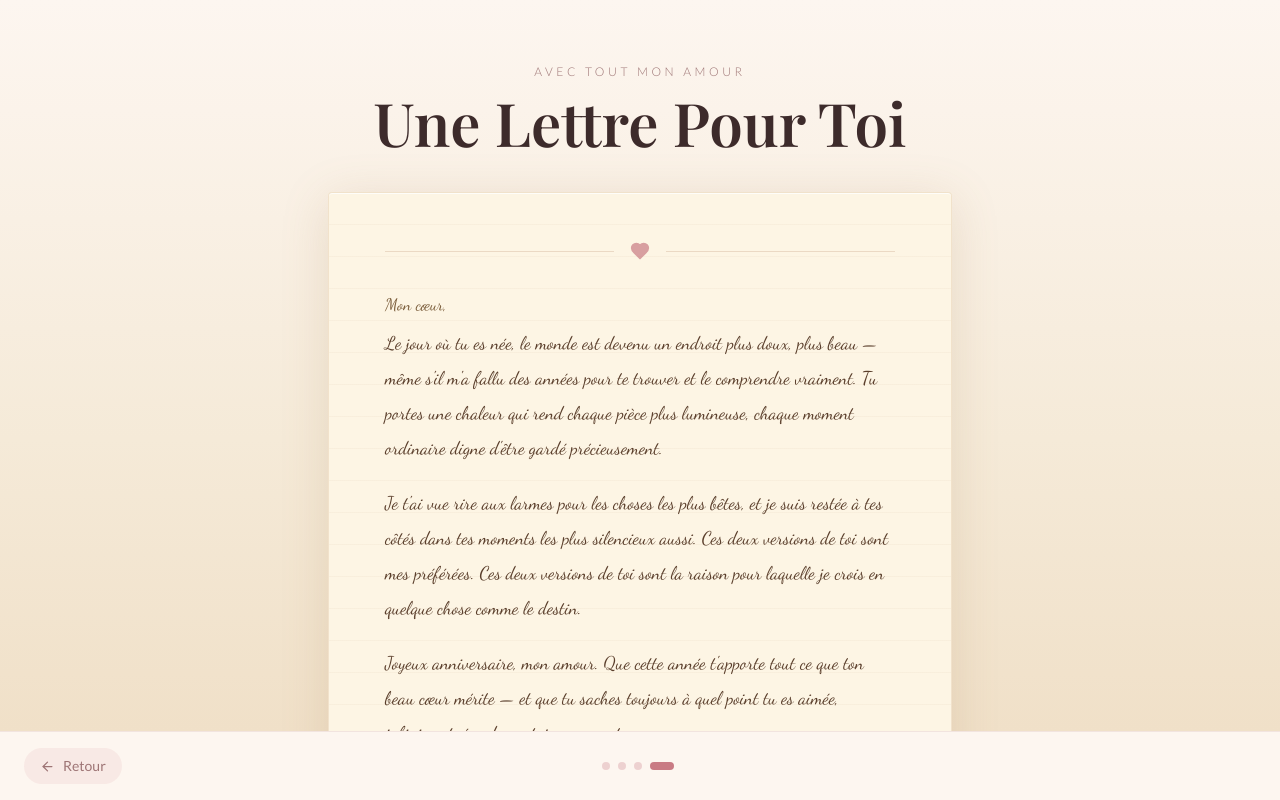
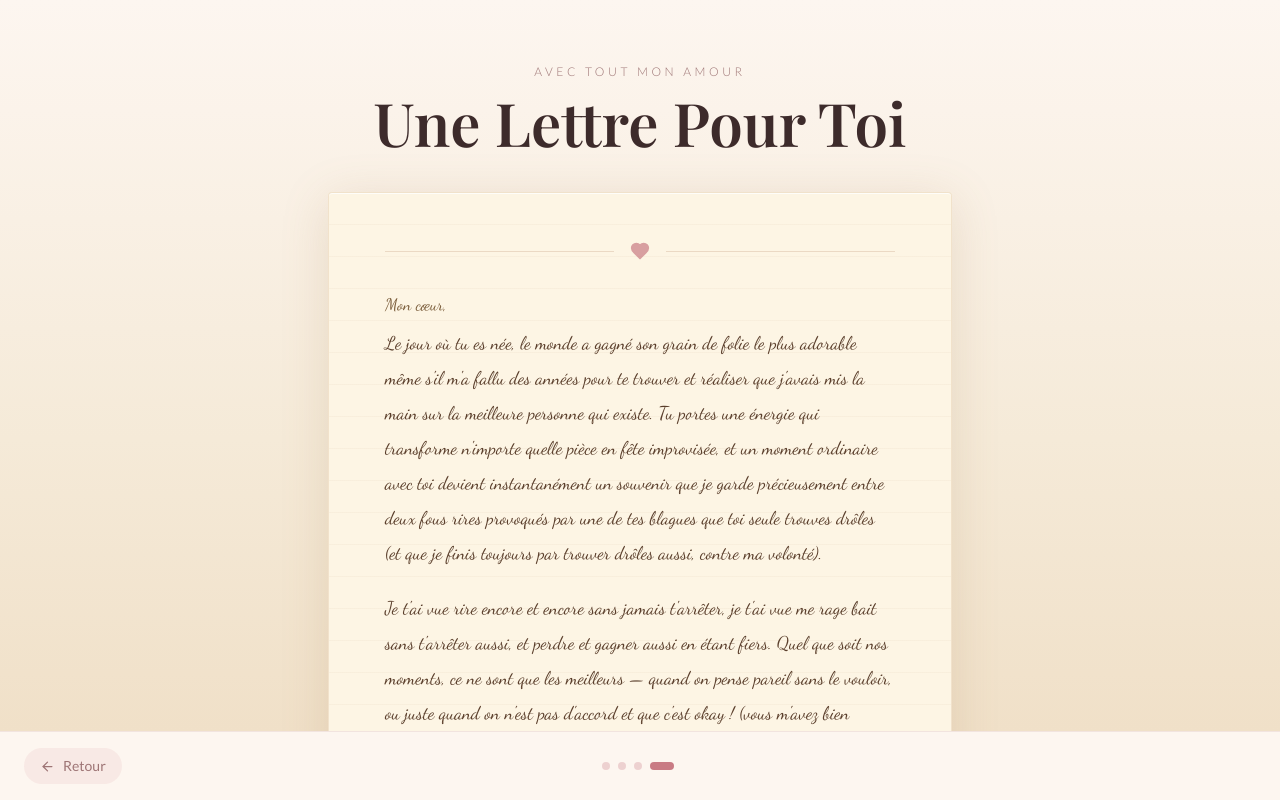
Before and after one commit to Bendo78/birthday-website, a React (Vite) app: page / in a window 1280 px wide. Both pictures are taken after a click on the button 670 px from the left and 766 px from the top of the page. Built offline with nearby package versions, Linux system fonts and the light colour scheme; a web font is replaced by a local one.

Commit message:
Update App.tsx

```diff
--- a/src/app/App.tsx
+++ b/src/app/App.tsx
@@ -431,16 +431,15 @@ function PageLetter({ onOpenGift }: { onOpenGift: () => void }) {
           <div className="relative z-10">
             <p className="mb-2" style={{ fontFamily: "'Dancing Script', cursive", fontSize: "1.05rem", color: "#7a5c3a" }}>Mon cœur,</p>
             <p className="leading-loose mb-5" style={{ fontFamily: "'Dancing Script', cursive", fontSize: "1.15rem", color: "#5a3e2b", lineHeight: 1.9 }}>
-              Le jour où tu es née, le monde est devenu un endroit plus doux, plus beau — même s'il m'a fallu des années pour te trouver et le comprendre vraiment. Tu portes une chaleur qui rend chaque pièce plus lumineuse, chaque moment ordinaire digne d'être gardé précieusement.
-            </p>
+              Le jour où tu es née, le monde a gagné son grain de folie le plus adorable même s'il m'a fallu des années pour te trouver et réaliser que j'avais mis la main sur la meilleure personne qui existe. Tu portes une énergie qui transforme n'importe quelle pièce en fête improvisée, et un moment ordinaire avec toi devient instantanément un souvenir que je garde précieusement entre deux fous rires provoqués par une de tes blagues que toi seule trouves drôles (et que je finis toujours par trouver drôles aussi, contre ma volonté).            </p>
             <p className="leading-loose mb-5" style={{ fontFamily: "'Dancing Script', cursive", fontSize: "1.15rem", color: "#5a3e2b", lineHeight: 1.9 }}>
-              Je t'ai vue rire aux larmes pour les choses les plus bêtes, et je suis restée à tes côtés dans tes moments les plus silencieux aussi. Ces deux versions de toi sont mes préférées. Ces deux versions de toi sont la raison pour laquelle je crois en quelque chose comme le destin.
+              Je t'ai vue rire encore et encore sans jamais t'arrêter, je t'ai vue me rage bait sans t'arrêter aussi, et perdre et gagner aussi en étant fiers. Quel que soit nos moments, ce ne sont que les meilleurs — quand on pense pareil sans le vouloir, ou juste quand on n'est pas d'accord et que c'est okay ! (vous m'avez bien appris). T'es ma princesse bubble gum, la madame pleine d'énergie qui nous rend tous heureux avec ce sourire, et je tenais à montrer qu'il n'y a pas que moi qui t'aime vraiment énormément.
             </p>
             <p className="leading-loose mb-8" style={{ fontFamily: "'Dancing Script', cursive", fontSize: "1.15rem", color: "#5a3e2b", lineHeight: 1.9 }}>
-              Joyeux anniversaire, mon amour. Que cette année t'apporte tout ce que ton beau cœur mérite — et que tu saches toujours à quel point tu es aimée, infiniment, éperdument, joyeusement.
+              Joyeux anniversaire, ma princesse. Que cette année t'apporte tout ce que ton beau cœur mérite et que tu saches toujours à quel point tu es aimée, infiniment, éperdument, joyeusement et pas que par moi mais par nous tous.
             </p>
             <div className="flex flex-col items-end">
-              <p style={{ fontFamily: "'Dancing Script', cursive", fontSize: "2rem", color: "#7a5c3a", fontWeight: 700, lineHeight: 1.2 }}>Nassim</p>
+              <p style={{ fontFamily: "'Dancing Script', cursive", fontSize: "2rem", color: "#7a5c3a", fontWeight: 700, lineHeight: 1.2 }}>D'un homme simple qui essaye de te rendre heureuse</p>
               <div style={{ width: 80, height: 2, background: "linear-gradient(90deg, transparent, #c97b84 40%, transparent)", marginTop: 4 }} />
             </div>
           </div>
```
